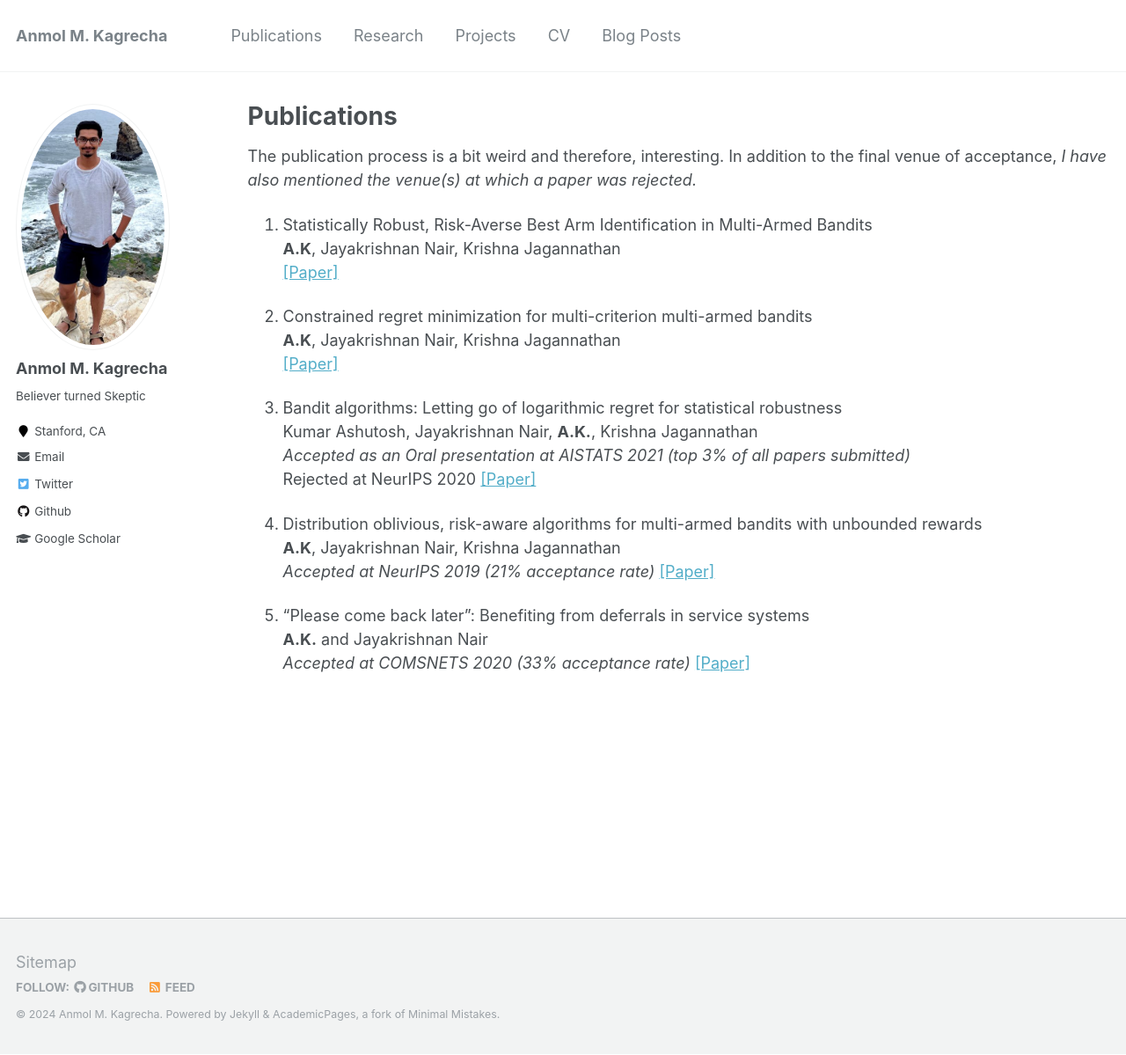
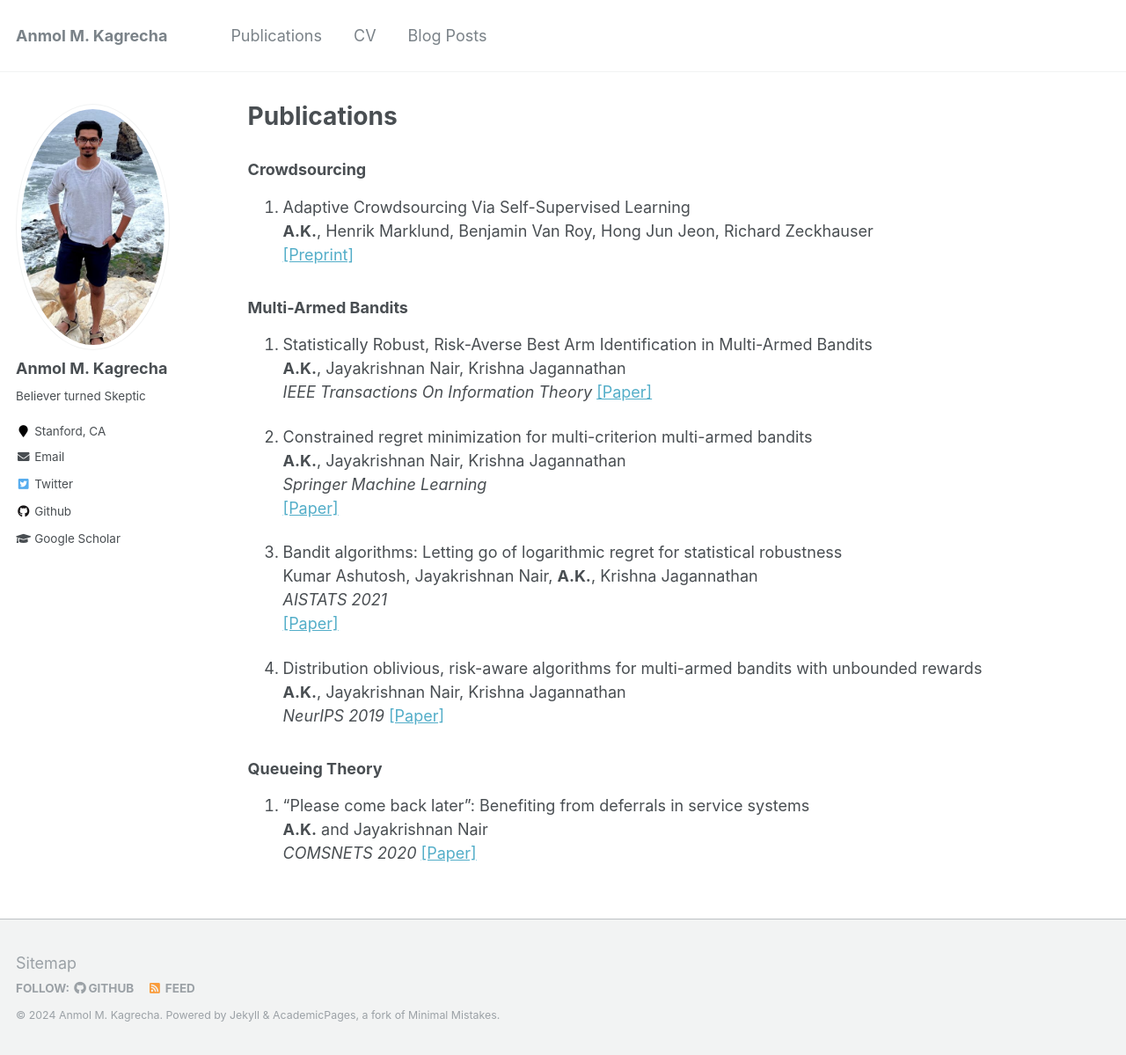
Before and after one commit to akagrecha/akagrecha.github.io, a Jekyll site: the page built from _pages/publications.md, in a window 1280 px wide and 1199 px high. Shown: the whole window at 88% size. Built offline with Jekyll 4.4.1, drawn with Linux system fonts in a browser that asks for light colours.

Commit message:
update jan 2024

```diff
--- a/_pages/publications.md
+++ b/_pages/publications.md
@@ -5,29 +5,37 @@ permalink: /publications/
 author_profile: true
 ---
 
-The publication process is a bit weird and therefore, interesting.
-In addition to the final venue of acceptance, *I have also mentioned the venue(s) at which a paper was rejected.*
+<!-- The publication process is a bit weird and therefore, interesting.
+In addition to the final venue of acceptance, *I have also mentioned the venue(s) at which a paper was rejected.* -->
 
+### Crowdsourcing
+1. Adaptive Crowdsourcing Via Self-Supervised Learning <br>
+**A.K.**, Henrik Marklund, Benjamin Van Roy, Hong Jun Jeon, Richard Zeckhauser <br>
+[[Preprint]](https://arxiv.org/abs/2401.13239)
+
+### Multi-Armed Bandits
 1. Statistically Robust, Risk-Averse Best Arm Identification in Multi-Armed Bandits <br>
-**A.K**, Jayakrishnan Nair, Krishna Jagannathan <br>
-[[Paper]](https://arxiv.org/pdf/2008.13629)
+**A.K.**, Jayakrishnan Nair, Krishna Jagannathan <br>
+*IEEE Transactions On Information Theory*
+[[Paper]](https://ieeexplore.ieee.org/stamp/stamp.jsp?arnumber=9745056)
 
 2. Constrained regret minimization for multi-criterion multi-armed bandits <br>
-**A.K**, Jayakrishnan Nair, Krishna Jagannathan <br>
-[[Paper]](https://arxiv.org/abs/2006.09649)
+**A.K.**, Jayakrishnan Nair, Krishna Jagannathan <br>
+*Springer Machine Learning* <br>
+[[Paper]](https://link.springer.com/article/10.1007/s10994-022-06291-9)
 
 3. Bandit algorithms: Letting go of logarithmic regret for statistical robustness <br>
 Kumar Ashutosh, Jayakrishnan Nair, **A.K.**, Krishna Jagannathan <br>
-*Accepted as an Oral presentation at AISTATS 2021 (top 3% of all papers submitted)* <br>
-Rejected at NeurIPS 2020
-[[Paper]](https://arxiv.org/abs/2006.12038)
+*AISTATS 2021* <br>
+[[Paper]](https://proceedings.mlr.press/v130/ashutosh21a/ashutosh21a.pdf)
 
 4. Distribution oblivious, risk-aware algorithms for multi-armed bandits with unbounded rewards <br>
-**A.K**, Jayakrishnan Nair, Krishna Jagannathan <br>
-*Accepted at NeurIPS 2019 (21% acceptance rate)*
+**A.K.**, Jayakrishnan Nair, Krishna Jagannathan <br>
+*NeurIPS 2019*
 [[Paper]](https://papers.nips.cc/paper/9305-distribution-oblivious-risk-aware-algorithms-for-multi-armed-bandits-with-unbounded-rewards)
 
-5. “Please come back later”: Benefiting from deferrals in service systems <br>
+### Queueing Theory
+1. “Please come back later”: Benefiting from deferrals in service systems <br>
 **A.K.** and Jayakrishnan Nair <br>
-*Accepted at COMSNETS 2020 (33% acceptance rate)*
-[[Paper]](https://arxiv.org/abs/1910.12894)
+*COMSNETS 2020*
+[[Paper]](https://ieeexplore.ieee.org/abstract/document/9027335)
```
Also changed, not shown: _data/navigation.yml (+4 -4 lines), _pages/about.md (+7 -7 lines), _pages/cv.md (+2 -2 lines), _pages/projects.md (+2 -2 lines), _pages/research.md (+5 -4 lines), 1 other file.
